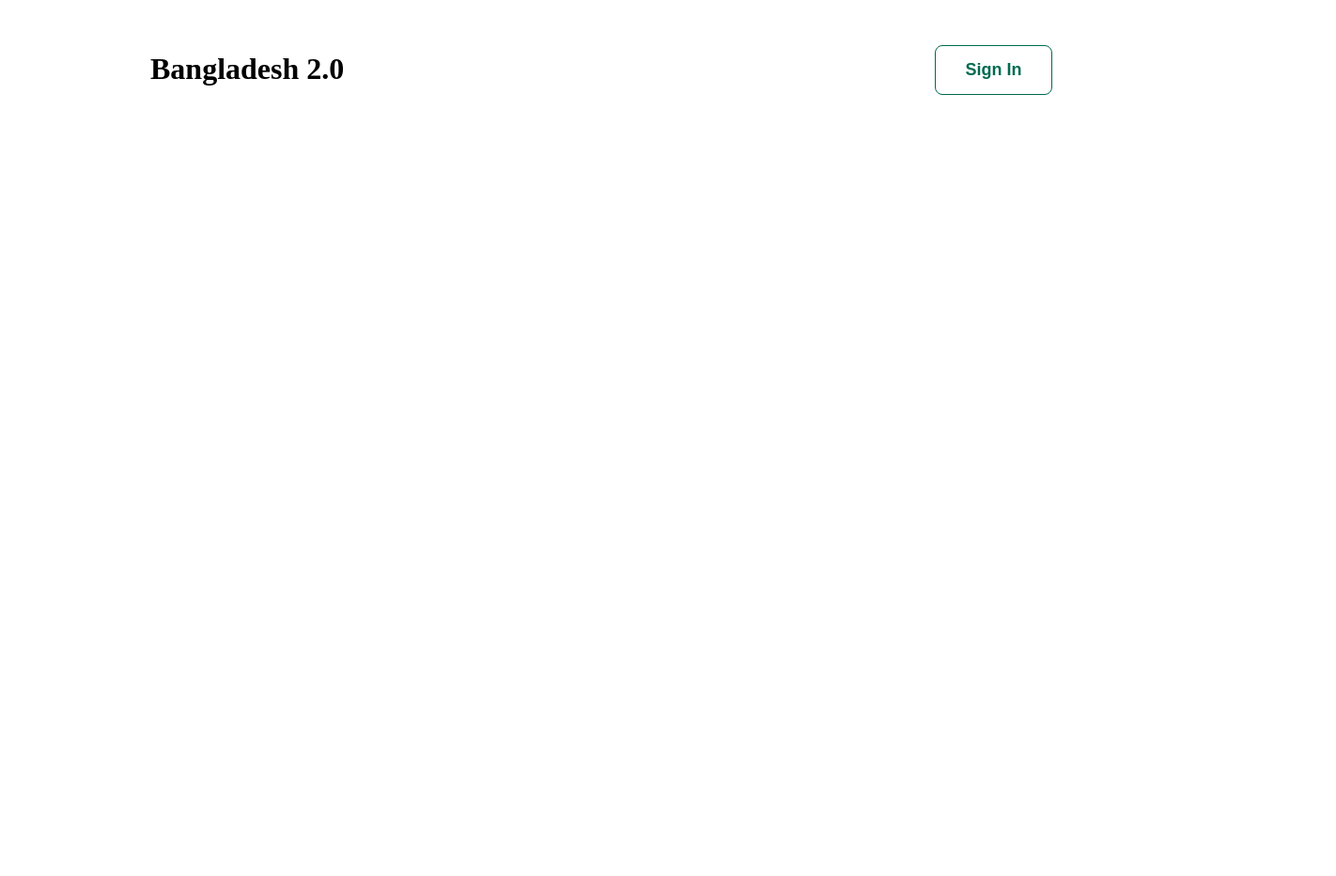
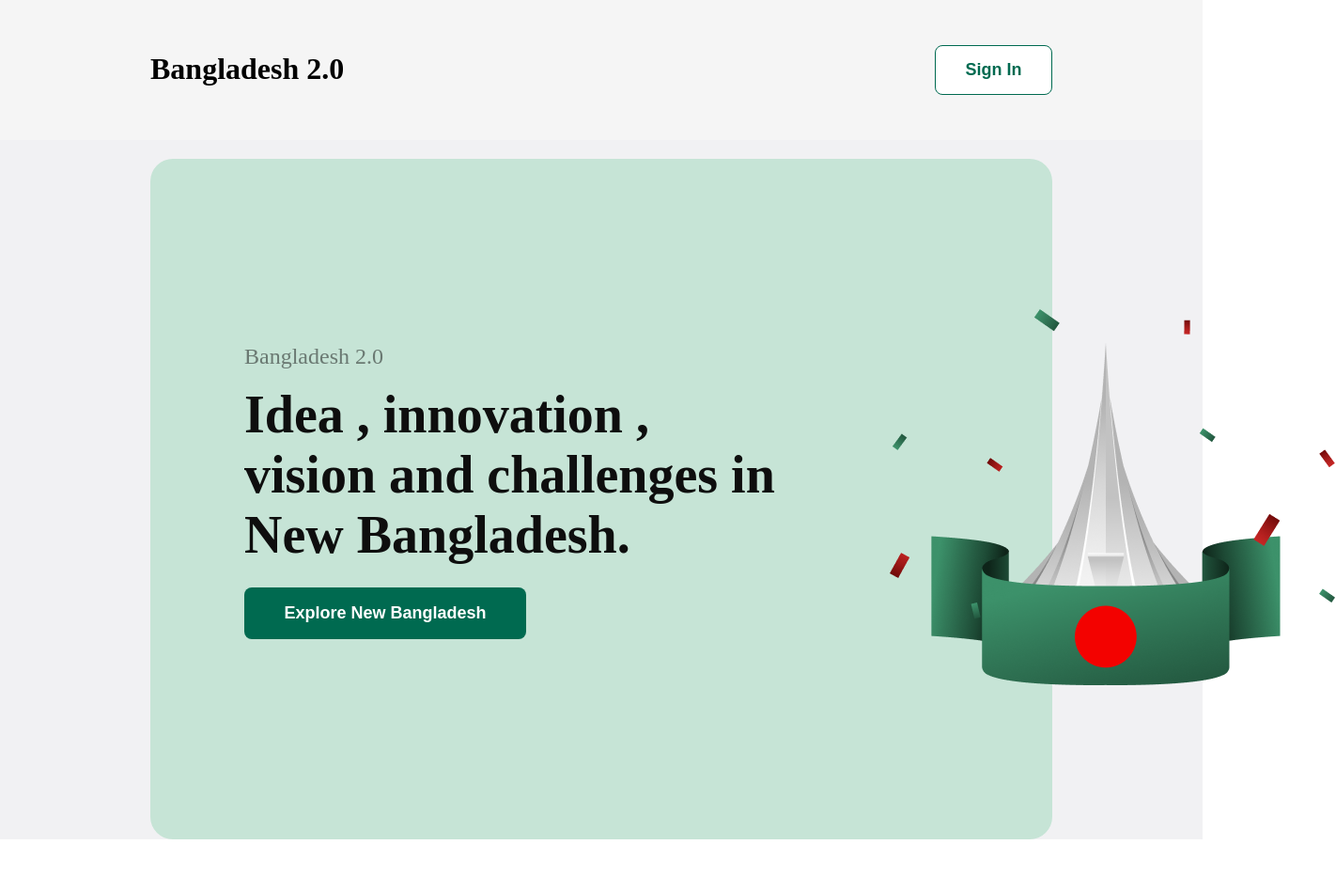
Before and after one commit to SUGalib/Assignment-1, a plain HTML site: page index.html in a window 1280 px wide. Shown: the whole page at 94% size, 1422 px wide, since content can reach past the window. Before the commit the page ends 800 px from the top, so only its background shows below. Drawn offline with Linux system fonts and the light colour scheme.

Commit message:
added banner

```diff
--- a/index.html
+++ b/index.html
@@ -1,11 +1,13 @@
 <!DOCTYPE html>
 <html lang="en">
+
 <head>
     <meta charset="UTF-8">
     <meta name="viewport" content="width=device-width, initial-scale=1.0">
     <title>Bangladesh 2.0</title>
     <link rel="stylesheet" href="styles/style.css">
 </head>
+
 <body>
     <header>
         <nav class="navbar">
@@ -14,6 +16,19 @@
                 <button class="sign-in-btn">Sign In</button>
             </div>
         </nav>
+            <div class="banner">
+                <div class="banner-container">
+                    <div class="banner-title-info">
+                        <p class="uptitle">Bangladesh 2.0</p>
+                        <h1 class="banner-title">Idea , innovation ,<br>
+                            vision and challenges in<br>New Bangladesh.</h1>
+                        <button class="explore-btn">Explore New Bangladesh</button>
+                    </div>
+                    <div class="memorial"><img src="assets/hero.png" alt=""></div>
+                </div>
+            </div>
+        </div>
     </header>
 </body>
+
 </html>
--- a/styles/style.css
+++ b/styles/style.css
@@ -12,7 +12,7 @@ button:hover{
 /* navbar styles starts here */
 .navbar {
     padding: 24px 160px;
-    background-color: F5F5F5;
+    background-color: #F5F5F5;
 }
 
 .nav-styles {
@@ -39,4 +39,55 @@ button:hover{
     font-size: 18px;
     font-weight: 600;
 }
+
 /* navbar styles ends here */
+
+/* banner style starts here */
+header{
+    background-color: #F1F1F3;
+}
+
+.banner{
+    background-color: #F1F1F3;
+}
+
+.banner-container{
+    margin: 20px 160px 80px 160px;
+    padding: 80px 100px;
+    background-color: #C6E4D6;
+    border-radius: 24px;
+    display: flex;
+    gap: 64px;
+}
+.banner-title-info{
+    margin: 117px 0;
+}
+.uptitle{
+    font-size: 24px;
+    font-weight: 500;
+    color: rgba(14, 14, 14, 0.5);
+    width: 622px;
+    margin-bottom: 16px;
+}
+.banner-title{
+    width: 622px;
+    font-size: 56px;
+    font-weight: bold;
+    color: #0E0E0E;
+    margin-bottom: 24px;
+}
+.explore-btn{
+    width: 300px;
+    padding: 17px 34px;
+    border-radius: 8px;
+    color: white;
+    font-size: 18px;
+    font-weight: 600;
+    background-color: #006A50;
+    border: none;
+}
+.memorial{
+    margin: 80px 0;
+    width: 474.03px;
+}
+/* banner style ends here */
```
